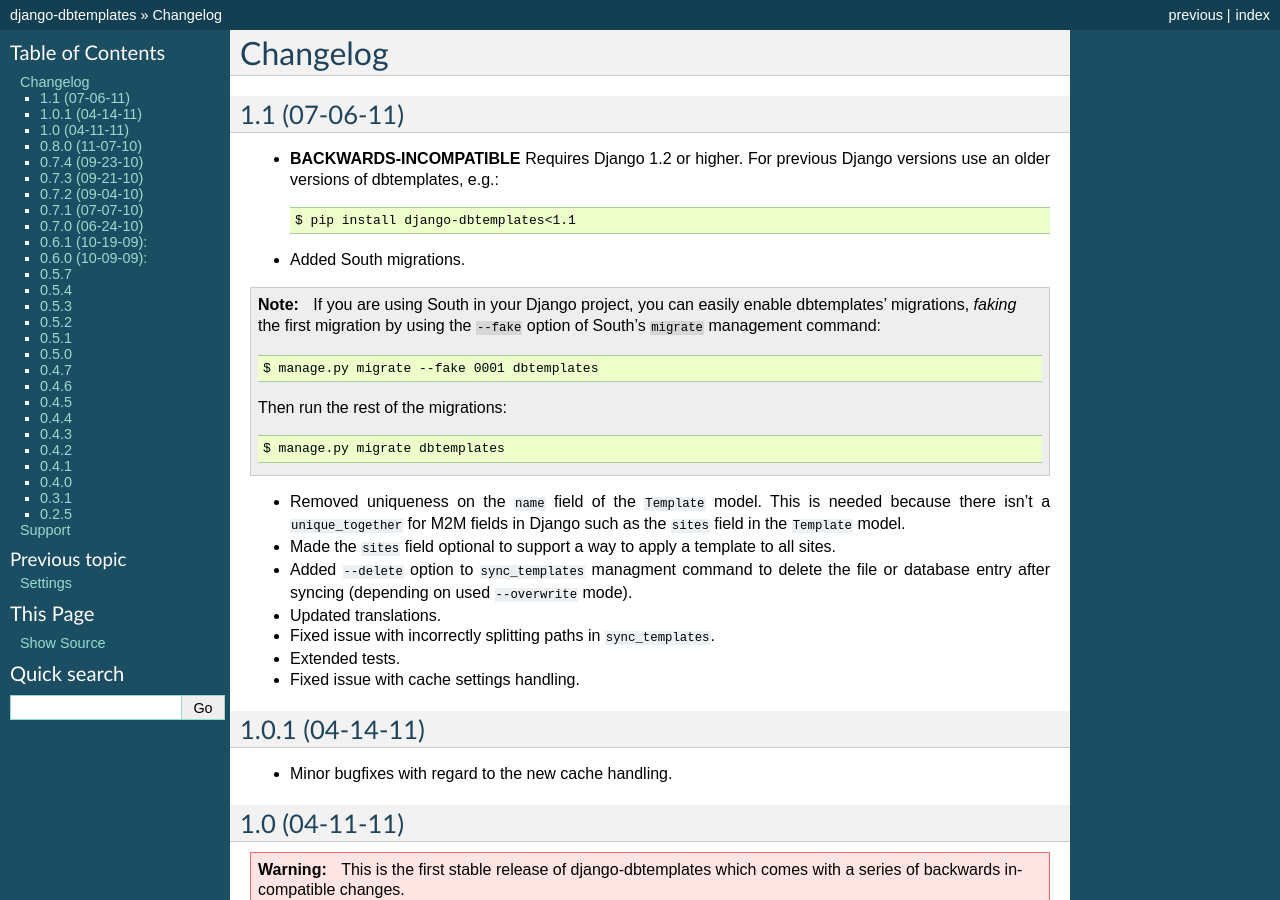
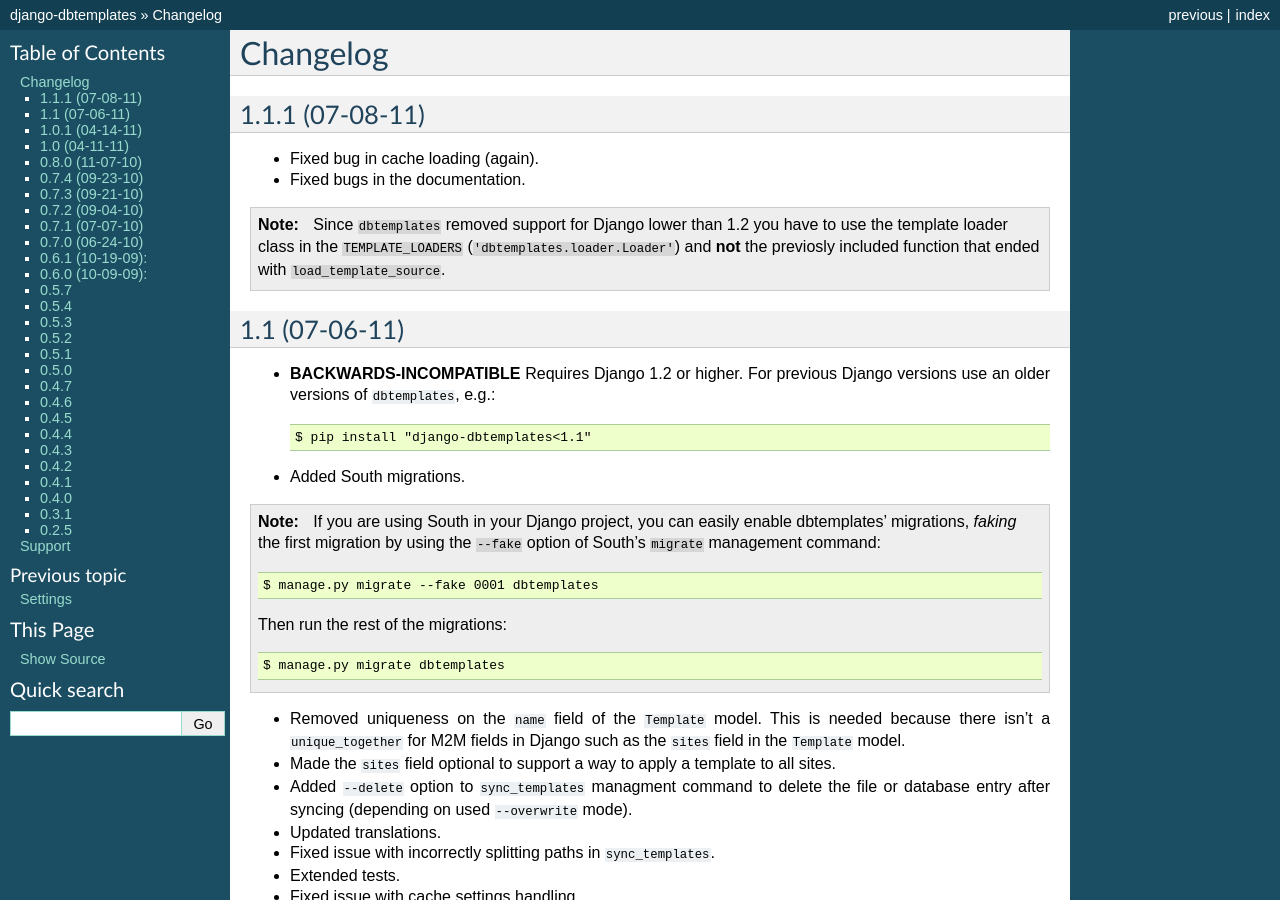
Before and after one commit to jazzband/django-dbtemplates, a Sphinx documentation site: the page built from docs/changelog.txt, in a window 1280 px wide and 900 px high. Built offline with Sphinx 7.4.7, drawn with Linux system fonts in a browser that asks for light colours.

Commit message:
Extended docs about using the Loader class instead of the previously available function. Fixes #11.

```diff
--- a/docs/changelog.txt
+++ b/docs/changelog.txt
@@ -1,13 +1,28 @@
 Changelog
 =========
+
+1.1.1 (07-08-11)
+----------------
+
+* Fixed bug in cache loading (again).
+
+* Fixed bugs in the documentation.
+
+.. note::
+
+    Since ``dbtemplates`` removed support for Django lower than 1.2 you
+    have to use the template loader class in the ``TEMPLATE_LOADERS``
+    (``'dbtemplates.loader.Loader'``) and **not** the previosly included
+    function that ended with ``load_template_source``.
 
 1.1 (07-06-11)
 --------------
 
 * **BACKWARDS-INCOMPATIBLE** Requires Django 1.2 or higher.
-  For previous Django versions use an older versions of dbtemplates, e.g.::
+  For previous Django versions use an older versions of ``dbtemplates``,
+  e.g.::
 
-      $ pip install django-dbtemplates<1.1
+        $ pip install "django-dbtemplates<1.1"
 
 * Added South migrations.
 
--- a/docs/overview.txt
+++ b/docs/overview.txt
@@ -30,8 +30,8 @@
      It should look something like this::
 
        TEMPLATE_LOADERS = (
-           'django.template.loaders.filesystem.load_template_source',
-           'django.template.loaders.app_directories.load_template_source',
+           'django.template.loaders.filesystem.Loader',
+           'django.template.loaders.app_directories.Loader',
            'dbtemplates.loader.Loader',
        )
 
--- a/runtests.py
+++ b/runtests.py
@@ -16,8 +16,8 @@
             'dbtemplates',
         ],
         TEMPLATE_LOADERS = (
-            'django.template.loaders.filesystem.load_template_source',
-            'django.template.loaders.app_directories.load_template_source',
+            'django.template.loaders.filesystem.Loader',
+            'django.template.loaders.app_directories.Loader',
             'dbtemplates.loader.Loader',
         )
     )
```
